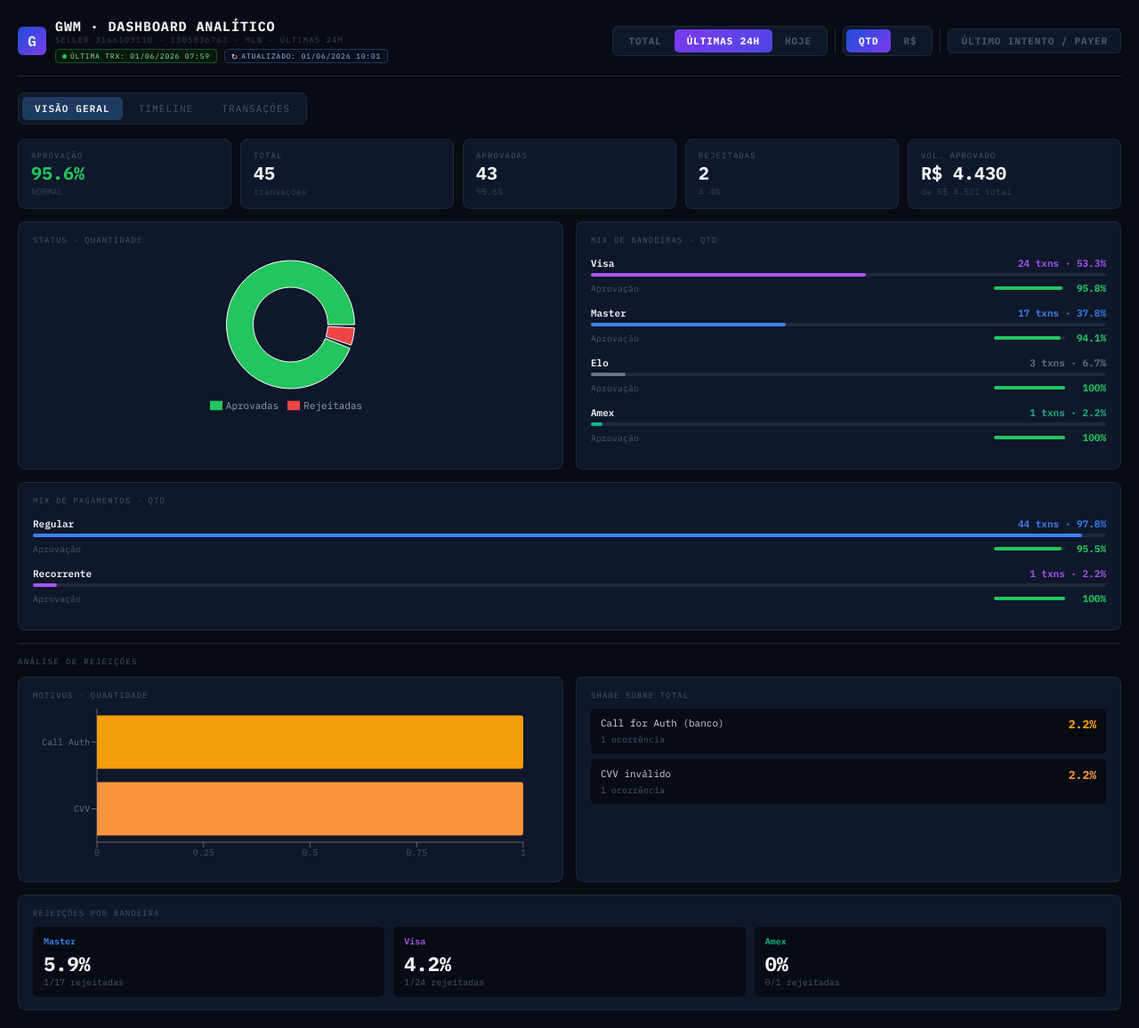
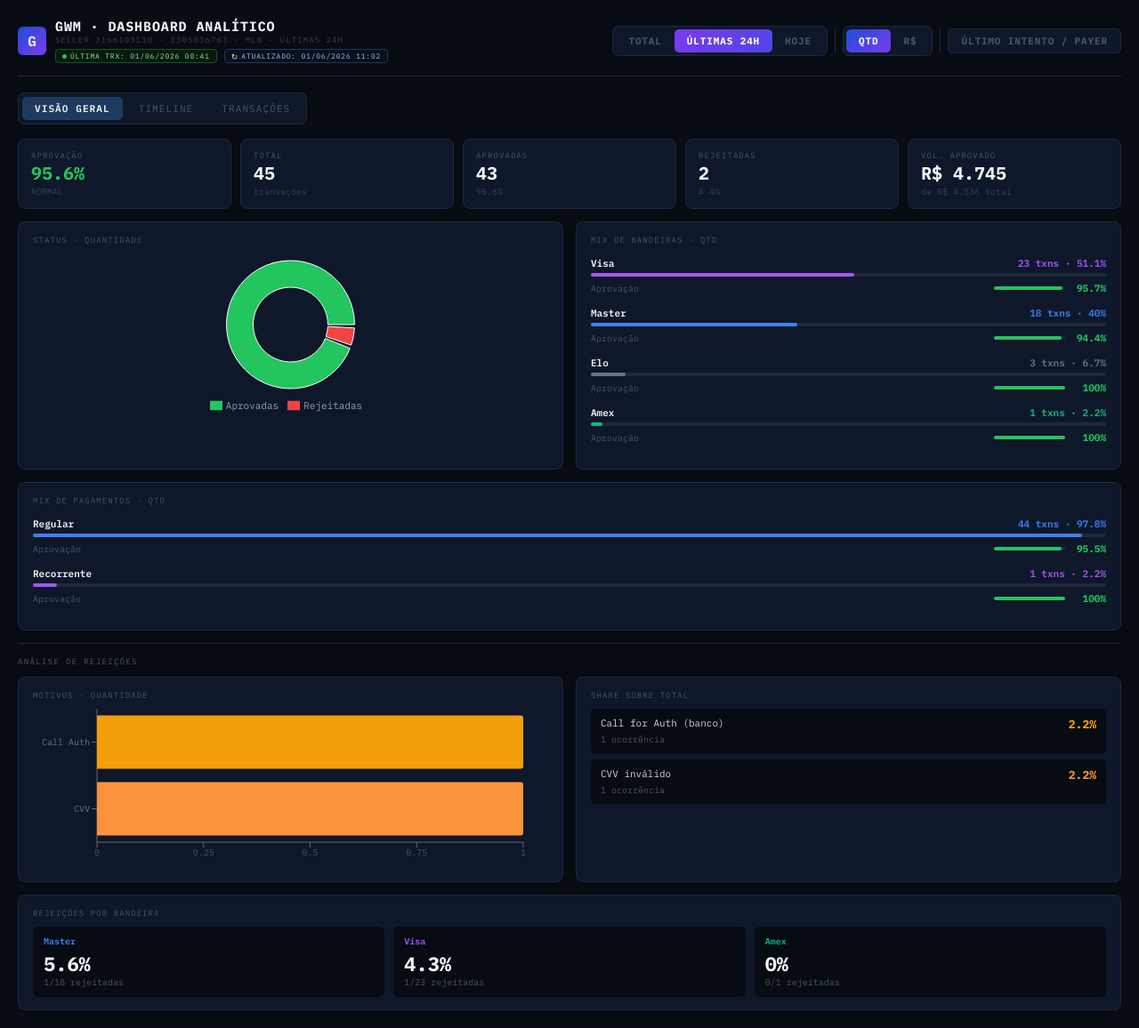
Before and after one commit to lucasmartinelli-code/gwm-dashboard, a React (Create React App) app: page / in a window 1280 px wide. Shown: the whole page at 89% size. Built offline with nearby package versions, Linux system fonts and the light colour scheme.

Commit message:
data: auto-update NRT 2026-06-01 11:00

```diff
--- a/src/GWMDashboard.jsx
+++ b/src/GWMDashboard.jsx
@@ -2,6 +2,7 @@ import { useState, useMemo } from "react";
 import { BarChart, Bar, XAxis, YAxis, Tooltip, ResponsiveContainer, Cell, PieChart, Pie, Legend, ComposedChart, Line } from "recharts";
 
 const RAW = [
+  { id:"161155733305", payerId:"1527509448", collectorId:"3166103110", date:"01/06/2026 08:41", status:"approved", detail:"accredited", amount:350, method:"master", op:"regular_payment" },
   { id:"161945326244", payerId:"1635896940", collectorId:"3166103110", date:"01/06/2026 07:59", status:"approved", detail:"accredited", amount:35, method:"visa", op:"regular_payment" },
   { id:"161150608883", payerId:"1852972992", collectorId:"3166103110", date:"01/06/2026 07:54", status:"approved", detail:"accredited", amount:35, method:"visa", op:"regular_payment" },
   { id:"161148768173", payerId:"1541795321", collectorId:"3166103110", date:"01/06/2026 07:25", status:"approved", detail:"accredited", amount:350, method:"visa", op:"regular_payment" },
@@ -312,7 +313,7 @@ const RAW = [
 ];
 
 const COLLECTOR_ID = "3166103110";
-const LAST_UPDATED = "01/06/2026 10:01";
+const LAST_UPDATED = "01/06/2026 11:02";
 const LAST_TRX     = RAW.length > 0 ? RAW[0].date : "-";
 const METHOD_COLORS = { master:"#3b82f6", visa:"#a855f7", amex:"#10b981" };
 const STATUS_COLORS = { approved:"#22c55e", rejected:"#ef4444", refunded:"#f59e0b" };
```
